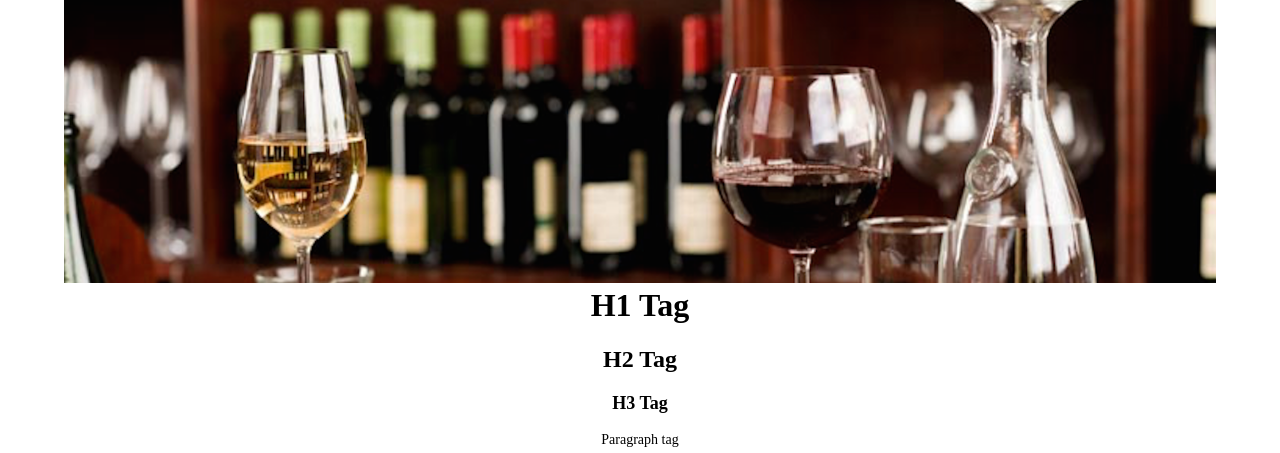
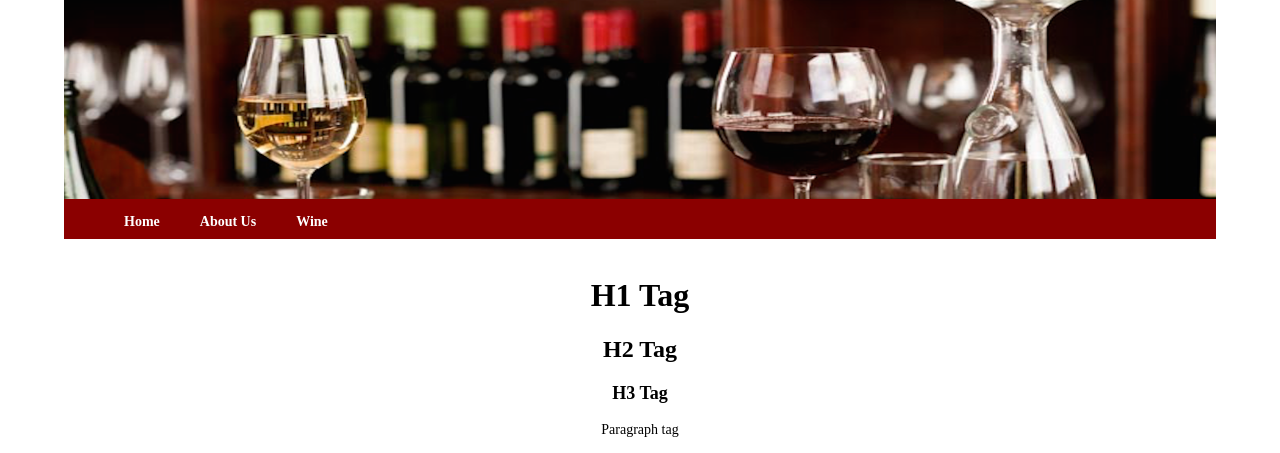
Before and after one commit to LordGee/WineApp, a PHP site: page / in a window 1280 px wide. Shown: the top 453 px of the page. Run offline with PHP 8.4, Linux system fonts and the light colour scheme.

Commit message:
menu bar & picture
- Positioning of images
- Menu bar positioning correctly

```diff
--- a/Style/main.css
+++ b/Style/main.css
@@ -34,10 +34,9 @@ a {
     background-color: antiquewhite;
 }
 
-#logo {
-text-align: center;
 
-
+.topArea logo img{
+float:left;
 }
 
 #contentArea {
@@ -50,10 +49,14 @@ h1#headTitle {
     float: right;
 }
 
-.navArea {
+.navArea nav{
     width: 100%;
-    height: 50px;
+    height:40px;
     background-color: darkred;
+    margin:5px;
+    position:relative;
+    bottom:17px;
+    right:5px;
 }
 
 #navUl {
@@ -61,11 +64,11 @@ h1#headTitle {
     width: 100%;
     margin-left: auto;;
     margin-right: auto;
-
-
 }
 
-navLi {
+.navArea nav ul li{
+display:inline;
+
 
 }
 
--- a/index.php
+++ b/index.php
@@ -8,15 +8,15 @@
     <div class="mainArea">
         <header class="topArea">
           <div id="logo">
-            <img src="image/wines.png" width="100%"/>
+            <img src="image/wines.png" width="100%" height="200px;"/>
           </div>
         </header>
         <div class="navArea">
-        <nav class="navArea">
-            <ul id="navUl">
-                <li id="navLi"><a href="index.php">Home</a></li>
-                <li id="navLi"><a href="about.php">About Us</a></li>
-                <li id="navLi"><a href="wine.php">Wine</a></li>
+        <nav >
+            <ul>
+                <li><a href="index.php">Home</a></li>
+                <li><a href="about.php">About Us</a></li>
+                <li><a href="wine.php">Wine</a></li>
             </ul>
         </nav>
       </div>
```
